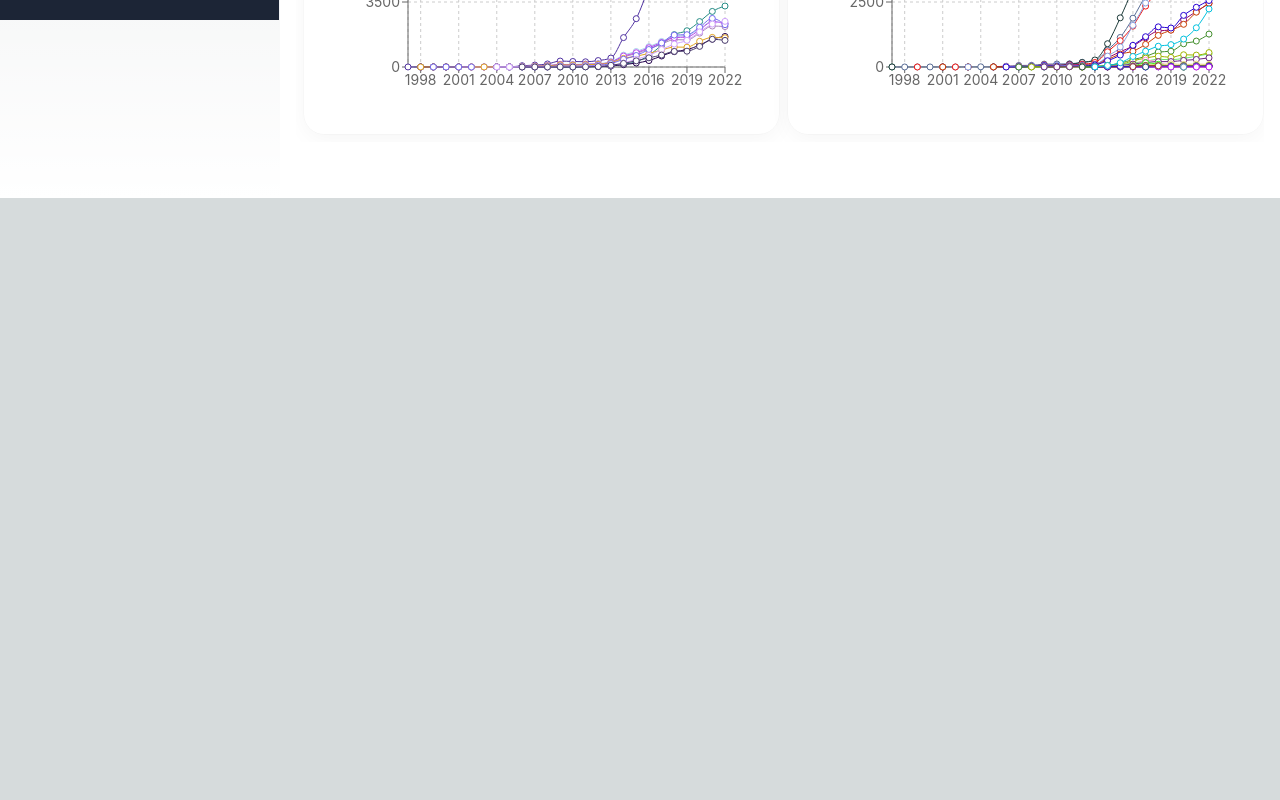
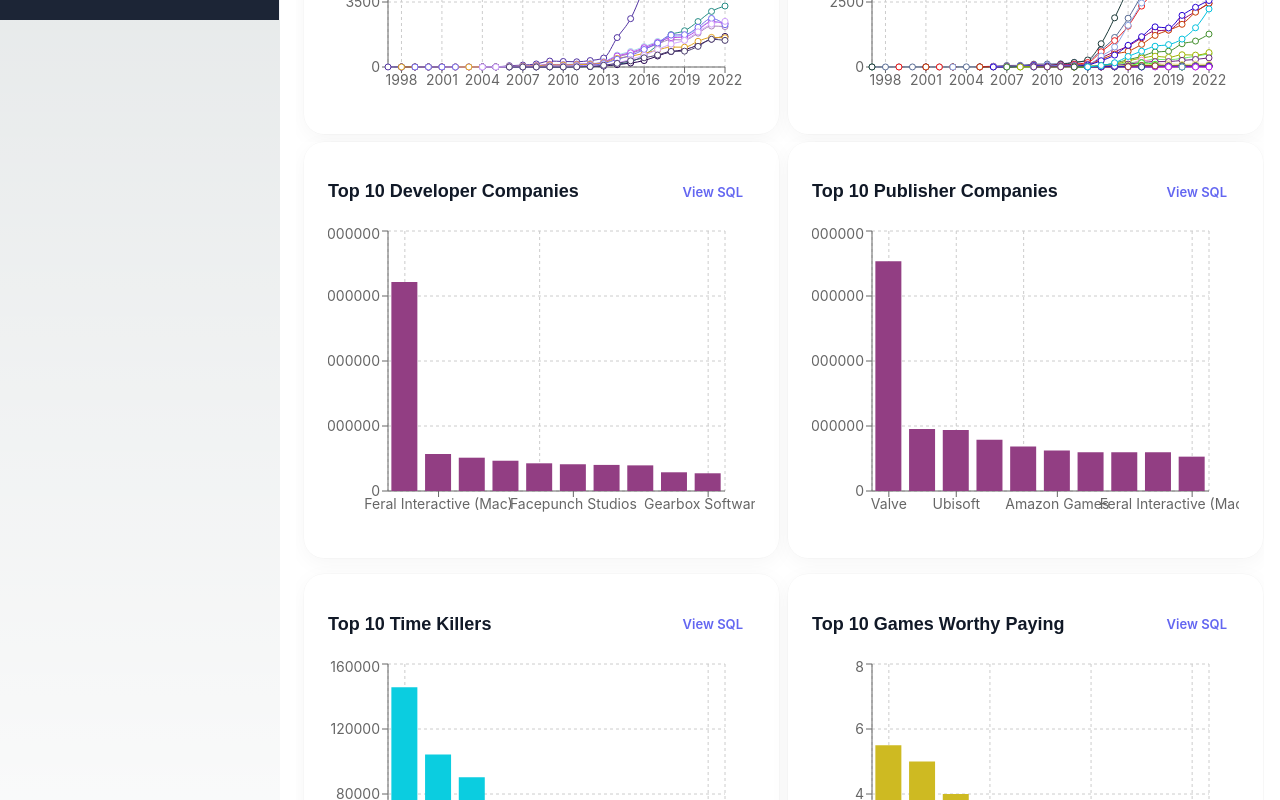
Before and after one commit to pingcap/steam-insight-template, a Next.js app: page / in a window 1280 px wide. Shown: the part 780-1580 px from the top of the page. Before the commit the page ends 978 px from the top, so only its background shows below. Built offline with nearby package versions, Linux system fonts and the light colour scheme.

Commit message:
add barchart

```diff
--- /dev/null
+++ b/src/components/Card/ChartCard.tsx
@@ -0,0 +1,48 @@
+import * as React from "react";
+import { Box, Card, CardContent, Typography } from "@mui/material";
+
+import SQLDialog from "@/components/Dialog/SQLDialog";
+
+export default function ChartCardTemplate(props: {
+  title: string;
+  sql?: string;
+  children: React.ReactNode;
+}) {
+  const { title, sql, children } = props;
+
+  return (
+    <Card
+      sx={{
+        minWidth: 475,
+      }}
+    >
+      <CardContent>
+        <Box
+          sx={{
+            display: "flex",
+            justifyContent: "space-between",
+            alignItems: "center",
+          }}
+        >
+          <Typography variant="h6" component="div">
+            {title}
+          </Typography>
+          {sql && <SQLDialog title={title} sql={sql} />}
+        </Box>
+        <Box
+          sx={{
+            height: 300,
+            mt: 2,
+
+            "& *": {
+              fontFamily: `"Inter", -apple-system, BlinkMacSystemFont, "Segoe UI", Helvetica, Arial, sans-serif, "Apple Color Emoji", "Segoe UI Emoji"`,
+              fontSize: "14px",
+            },
+          }}
+        >
+          {children}
+        </Box>
+      </CardContent>
+    </Card>
+  );
+}
--- /dev/null
+++ b/src/components/Chart/BarChart.tsx
@@ -0,0 +1,46 @@
+import * as React from "react";
+import {
+  BarChart,
+  Bar,
+  Cell,
+  XAxis,
+  YAxis,
+  CartesianGrid,
+  Tooltip,
+  Legend,
+  ResponsiveContainer,
+} from "recharts";
+
+import { stringToColor } from "@/utils";
+
+export interface BarChartProps {
+  data: { [key: string]: string | number | undefined }[];
+  xDataKey: string;
+  barDataKey: string;
+}
+
+export default function BarChartComponent(props: BarChartProps) {
+  const { data, xDataKey, barDataKey } = props;
+
+  return (
+    <ResponsiveContainer width="100%" height="100%">
+      <BarChart
+        width={500}
+        height={300}
+        data={data}
+        margin={{
+          top: 5,
+          right: 30,
+          // left: 20,
+          bottom: 5,
+        }}
+      >
+        <CartesianGrid strokeDasharray="3 3" />
+        <XAxis dataKey={xDataKey} />
+        <YAxis />
+        <Tooltip />
+        <Bar dataKey={barDataKey} fill={stringToColor(barDataKey)} />
+      </BarChart>
+    </ResponsiveContainer>
+  );
+}
--- a/src/components/Chart/LineChart.tsx
+++ b/src/components/Chart/LineChart.tsx
@@ -55,7 +55,7 @@ export default function LineChartComponent(props: LineChartProps) {
         margin={{
           top: 5,
           right: 30,
-          left: 20,
+          // left: 20,
           bottom: 5,
         }}
         syncId={syncId}
--- a/src/pages/index.tsx
+++ b/src/pages/index.tsx
@@ -18,6 +18,7 @@ import {
 
 import Layout from "@/components/Layout";
 import TimeSeriesCardGroup from "@/sections/home/TimeSeriesCardGroup";
+import TopTenCardGroup from "@/sections/home/TopTenCardGroup";
 
 export default function Home() {
   return (
@@ -35,6 +36,7 @@ export default function Home() {
       >
         {/* <Typography variant="h1">Overview</Typography> */}
         <TimeSeriesCardGroup />
+        <TopTenCardGroup />
       </Layout>
     </>
   );
--- a/src/sections/home/TimeSeriesCardGroup.tsx
+++ b/src/sections/home/TimeSeriesCardGroup.tsx
@@ -14,7 +14,7 @@ import {
 
 import { stringToColor } from "@/utils";
 import { ChartLine } from "@/components/Chart/LineChart";
-import SQLDialog from "@/components/Dialog/SQLDialog";
+import ChartCardTemplate from "@/components/Card/ChartCard";
 
 const DynamicLineChart = dynamic(() => import("@/components/Chart/LineChart"), {
   loading: () => <>Loading...</>,
@@ -746,14 +746,6 @@ export default function TimeSeriesCardGroup() {
           overflow: "auto",
         }}
       >
-        {/* <Grid xs={12} md={6}>
-          <TimeSeriesCardTemplate
-            title={`Game Released`}
-            data={MOCK_GAME_RELEASED.sort((a, b) =>
-              a.release_year > b.release_year ? 1 : -1
-            )}
-          />
-        </Grid> */}
         {MOCK_DATA.map((item) => (
           <Grid key={item.title} xs={12} md={6}>
             <TimeSeriesCardTemplate
@@ -817,44 +809,13 @@ const TimeSeriesCardTemplate = (props: {
   }, [data, multiLineField]);
 
   return (
-    <Card
-      sx={{
-        minWidth: 475,
-      }}
-    >
-      <CardContent>
-        <Box
-          sx={{
-            display: "flex",
-            justifyContent: "space-between",
-            alignItems: "center",
-          }}
-        >
-          <Typography variant="h6" component="div">
-            {title}
-          </Typography>
-          {/* <Button size="small">View SQL</Button> */}
-          {sql && <SQLDialog title={title} sql={sql} />}
-        </Box>
-        <Box
-          sx={{
-            height: 300,
-            mt: 2,
-
-            "& *": {
-              fontFamily: `"Inter", -apple-system, BlinkMacSystemFont, "Segoe UI", Helvetica, Arial, sans-serif, "Apple Color Emoji", "Segoe UI Emoji"`,
-              fontSize: "14px",
-            },
-          }}
-        >
+    <ChartCardTemplate title={title} sql={sql}>
       <DynamicLineChart
         xDataKey={XAXIS_KEY_NAME}
         data={dataDemo}
         lines={linesMemo}
         syncId={syncId}
       />
-        </Box>
-      </CardContent>
-    </Card>
+    </ChartCardTemplate>
   );
 };
--- /dev/null
+++ b/src/sections/home/TopTenCardGroup.tsx
@@ -0,0 +1,172 @@
+import * as React from "react";
+import dynamic from "next/dynamic";
+import {
+  Avatar,
+  Box,
+  Card,
+  CardContent,
+  Stack,
+  SvgIcon,
+  Typography,
+  Unstable_Grid2 as Grid,
+  Button,
+} from "@mui/material";
+
+import { stringToColor } from "@/utils";
+import { ChartLine } from "@/components/Chart/LineChart";
+import ChartCardTemplate from "@/components/Card/ChartCard";
+
+const DynamicBarChart = dynamic(() => import("@/components/Chart/BarChart"), {
+  loading: () => <>Loading...</>,
+  ssr: false,
+});
+
+const MOCK_DATA = [
+  {
+    title: "Top 10 Developer Companies",
+    sql: `SELECT
+    c.company_name,
+    SUM(CAST(SUBSTRING_INDEX(g.estimated_owners, ' - ', -1) AS SIGNED) + g.peak_ccu * 20) AS score
+FROM developer d
+LEFT JOIN games g ON d.app_id = g.app_id
+LEFT JOIN company c ON c.company_id = d.company_id
+GROUP BY c.company_id
+ORDER BY score DESC
+LIMIT 10`,
+    x: "company_name",
+    y: "score",
+    data: [
+      { company_name: "Valve", score: 803840900 },
+      { company_name: "Feral Interactive (Mac)", score: 142131400 },
+      { company_name: "Hidden Path Entertainment", score: 128099500 },
+      { company_name: "Feral Interactive (Linux)", score: 116444600 },
+      { company_name: "KRAFTON, Inc.", score: 106507980 },
+      { company_name: "Facepunch Studios", score: 102844260 },
+      { company_name: "Amazon Games", score: 100333760 },
+      { company_name: "Ubisoft Montreal", score: 98589480 },
+      { company_name: "CAPCOM Co., Ltd.", score: 71976140 },
+      { company_name: "Gearbox Software", score: 68129940 },
+    ],
+  },
+  {
+    title: "Top 10 Publisher Companies",
+    sql: `SELECT
+    c.company_name,
+    SUM(CAST(SUBSTRING_INDEX(g.estimated_owners, ' - ', -1) AS SIGNED) + g.peak_ccu * 20) AS score
+FROM publisher p
+LEFT JOIN games g ON p.app_id = g.app_id
+LEFT JOIN company c ON c.company_id = p.company_id
+GROUP BY c.company_id
+ORDER BY score DESC
+LIMIT 10`,
+    x: "company_name",
+    y: "score",
+    data: [
+      { company_name: "Valve", score: 883695140 },
+      { company_name: "Electronic Arts", score: 238033940 },
+      { company_name: "Ubisoft", score: 235029920 },
+      { company_name: "SEGA", score: 197368500 },
+      { company_name: "2K", score: 171355260 },
+      { company_name: "Amazon Games", score: 156083780 },
+      { company_name: "Square Enix", score: 148963620 },
+      { company_name: "Bethesda Softworks", score: 148822180 },
+      { company_name: "Xbox Game Studios", score: 148754840 },
+      { company_name: "Feral Interactive (Mac)", score: 132123380 },
+    ],
+  },
+  {
+    title: "Top 10 Time Killers",
+    sql: `SELECT name, average_playtime_forever
+    FROM games
+    ORDER BY average_playtime_forever DESC
+    LIMIT 10`,
+    x: "name",
+    y: "average_playtime_forever",
+    data: [
+      { name: "Boom 3D", average_playtime_forever: 145727 },
+      {
+        name: "Energy Engine PC Live Wallpaper",
+        average_playtime_forever: 104238,
+      },
+      { name: "副作用之瞳-Tlicolity Eyes-", average_playtime_forever: 90351 },
+      { name: "Defense Clicker", average_playtime_forever: 76068 },
+      { name: "Relive", average_playtime_forever: 68357 },
+      { name: "Sisyphus Reborn", average_playtime_forever: 68159 },
+      { name: "YoloMouse", average_playtime_forever: 64973 },
+      { name: "WARRIORS ALL-STARS", average_playtime_forever: 51388 },
+      {
+        name: "拯救大魔王2 Rescue the Great Demon 2",
+        average_playtime_forever: 49555,
+      },
+      { name: "Combat Mission Shock Force 2", average_playtime_forever: 47336 },
+    ],
+  },
+  {
+    title: "Top 10 Games Worthy Paying",
+    sql: `SELECT
+    name,
+    (metacritic_score - 80) / price AS unit_price
+FROM games
+WHERE metacritic_score > 80
+AND price > 0
+ORDER BY unit_price DESC
+LIMIT 10`,
+    x: "name",
+    y: "unit_price",
+    data: [
+      { name: "Tumblestone", unit_price: 5.5 },
+      { name: "Silent Hunter® III", unit_price: 5.0 },
+      { name: "Disciples II: Gallean's Return", unit_price: 4.0 },
+      { name: "Max Payne", unit_price: 3.0 },
+      { name: "Her Story", unit_price: 3.0 },
+      { name: "The Longest Journey", unit_price: 2.75 },
+      { name: "Super Hexagon", unit_price: 2.6667 },
+      { name: "Star Control III", unit_price: 2.25 },
+      { name: "Sid Meier's Civilization® III Complete", unit_price: 2.0 },
+      { name: "Shatter", unit_price: 2.0 },
+    ],
+  },
+];
+
+export default function TopTenCardGroup(props: {}) {
+  return (
+    <>
+      <Grid
+        container
+        spacing={2}
+        sx={{
+          overflow: "auto",
+        }}
+      >
+        {MOCK_DATA.map((item) => (
+          <Grid key={item.title} xs={12} md={6}>
+            <TopTenCardTemplate
+              title={item.title}
+              data={item.data}
+              x={item.x}
+              y={item.y}
+              // syncId={item.syncId}
+              sql={item.sql}
+            />
+          </Grid>
+        ))}
+      </Grid>
+    </>
+  );
+}
+
+function TopTenCardTemplate(props: {
+  title: string;
+  sql: string;
+  data: any[];
+  x: string;
+  y: string;
+}) {
+  const { title, sql, data, x, y } = props;
+
+  return (
+    <ChartCardTemplate title={title} sql={sql}>
+      <DynamicBarChart data={data} xDataKey={x} barDataKey={y} />
+    </ChartCardTemplate>
+  );
+}
```
Lines whose indentation alone changed are shown as unchanged.
